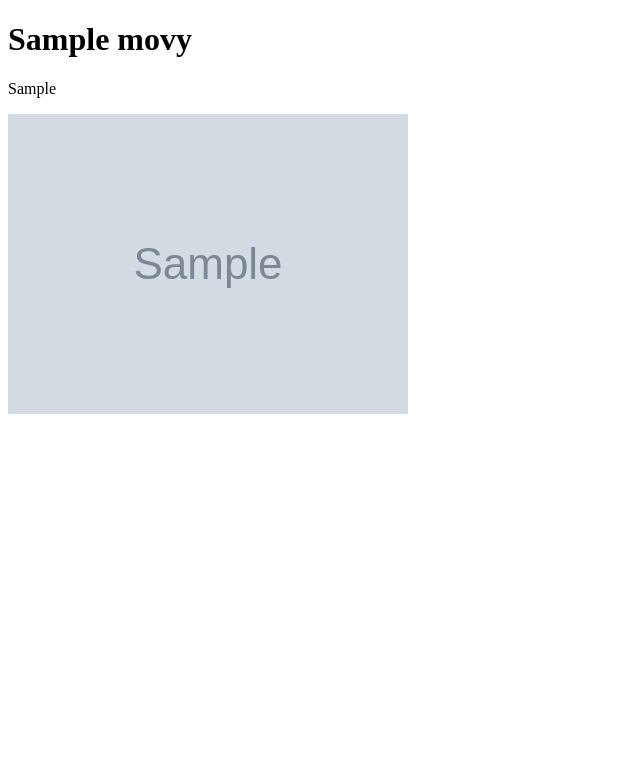
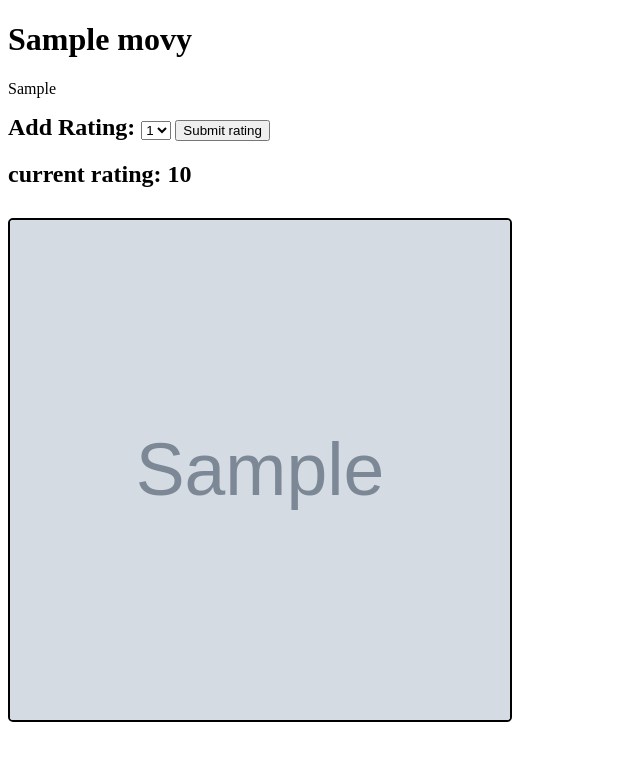
Before and after one commit to lizcoding/ratings-v2, a Flask app: page /movies/1 in a window 1280 px wide. Shown: the top 761 px of the page, without its empty margins (0-640 px from the left). Run offline with Flask 2, Linux system fonts and the light colour scheme; the visitor is signed in with stand-in values (Sample User, id 1); tables that the repository leaves empty hold one stand-in row (values such as "Sample post"); grey boxes marked "Sample" are stand-in pictures.

Commit message:
Modify crud.py, server.py, movie_details.html

```diff
--- a/crud.py
+++ b/crud.py
@@ -1,5 +1,7 @@
 """CRUD operations."""
 
+from flask.templating import _default_template_ctx_processor
+from flask_sqlalchemy import _record_queries
 from model import db, User, Movie, Rating, connect_to_db
 
 def create_user(email, password):
@@ -8,7 +10,6 @@ def create_user(email, password):
     db.session.commit()
 
     return user
-
 
 def get_users():
     return User.query.all()
@@ -37,12 +38,27 @@ def get_movie_by_id(movie_id):
     return Movie.query.get(movie_id)
 
 
+def get_movie_rating_by_user(user_id, movie_id):
+    return Rating.query.filter(Rating.user_id == user_id and Rating.movie_id == movie_id).all()
+
+
 def create_rating(user, movie, score):
-    rating = Rating(user=user, movie=movie, score=score)
-    db.session.add(rating)
+    db_user = User.query.get(user)
+    all_ratings = db_user.ratings
+    movie_ratings = []
+    for obj in all_ratings:
+        if obj.movie_id == movie.movie_id:
+            movie_ratings.append(obj)
+
+    if movie_ratings:
+        movie_ratings.clear()
+        db.session.commit()
+
+    new_rating = Rating(user=db_user, movie=movie, score=score)
+    db.session.add(new_rating)
     db.session.commit()
 
-    return rating
+    return new_rating
 
 
 if __name__ == '__main__':
--- a/server.py
+++ b/server.py
@@ -4,6 +4,7 @@ from flask import (Flask, render_template, request, flash, session, redirect)
 from model import connect_to_db
 import crud
 from jinja2 import StrictUndefined
+
 
 app = Flask(__name__)
 app.secret_key = "dev"
@@ -19,13 +20,28 @@ def homepage():
 @app.route("/movies")
 def all_movies():
     all_movies = crud.get_movies()
-    return render_template("all_movies.html", all_movies=all_movies)
+
+    if session.get("user_id") is None:
+        return redirect("/")
+    else:
+        return render_template("all_movies.html", all_movies=all_movies)
+
 
 
 @app.route("/movies/<movie_id>")
 def movie_details(movie_id):
-    movie = crud.get_movie_by_id(movie_id)
-    return render_template("movie_details.html", movie=movie)
+    rating = crud.get_movie_rating_by_user(session["user_id"], movie_id)
+    if rating:
+        rating = rating[0].score
+    else:
+        rating = 0
+
+    if session.get("user_id") is None:
+        return redirect("/")
+    else:
+        movie = crud.get_movie_by_id(movie_id)
+        user = crud.get_user_by_id(session["user_id"])
+        return render_template("movie_details.html", movie=movie, rating=rating)
 
 
 @app.route("/users", methods=["POST"])
@@ -67,6 +83,19 @@ def handle_login():
         flash("Invalid login credentials.")
     return redirect("/")
 
+
+@app.route("/movies/<movie_id>/rating", methods = ["POST"])
+def rate_movie(movie_id):
+    new_rating = request.form.get("rating")
+    movie = crud.get_movie_by_id(movie_id)
+    user = session["user_id"]
+
+    crud.create_rating(user, movie, int(new_rating))
+    rating = crud.get_movie_rating_by_user(session["user_id"], movie_id)[0].score
+
+    return render_template("movie_details.html", movie=movie, rating=rating)
+
+
 if __name__ == "__main__":
     # DebugToolbarExtension(app)
     connect_to_db(app)
--- a/templates/movie_details.html
+++ b/templates/movie_details.html
@@ -5,5 +5,21 @@
 {% block body %}
     <h1>{{movie.title}}</h1>
     <p>{{movie.overview}}</p>
-    <img src="{{movie.poster_path}}">
+    <div>
+    <h2 style="display: inline;">Add Rating: </h2>
+    <form style="display: inline;" action="/movies/{{movie.movie_id}}/rating" method="POST">
+        <select name="rating" id="">
+            <option value="1">1</option>
+            <option value="2">2</option>
+            <option value="3">3</option>
+            <option value="4">4</option>
+            <option value="5">5</option>
+        </select>
+        <button type="submit">Submit rating</button>
+    </form>
+    {% if rating %}
+        <h2>current rating: {{ rating }}</h2>
+    {% endif %}
+    </div>
+    <img style="height: 500px; width: 500px; margin-top: 10px; border-radius: 5px; border: solid black 2px;" src="{{movie.poster_path}}">
 {% endblock %}
```
